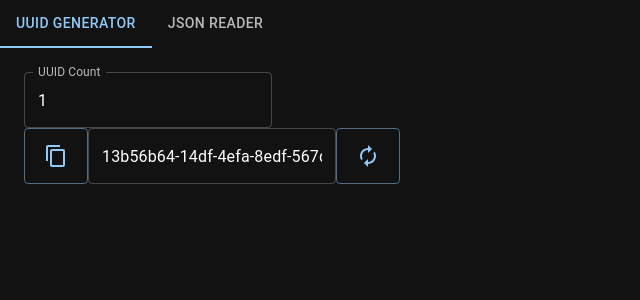
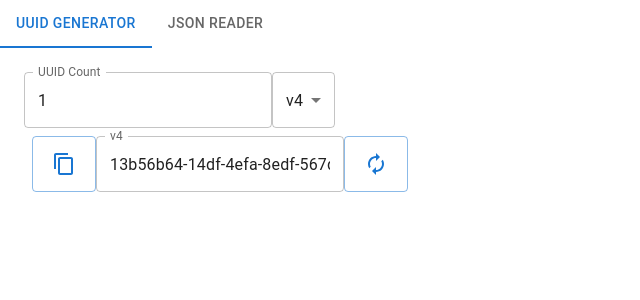
Before and after one commit to jeromel1978/devtools, a Next.js app: page / in a window 1280 px wide. Shown: the top 300 px of the page, without its empty margins (0-640 px from the left). Built offline with nearby package versions, Linux system fonts and the light colour scheme.

Commit message:
Theming and fixes

```diff
--- a/src/app/layout.tsx
+++ b/src/app/layout.tsx
@@ -3,7 +3,9 @@
 import Head from "next/head";
 import CssBaseline from "@mui/material/CssBaseline";
 import { ThemeProvider } from "@mui/material/styles";
-import { theme } from "../themes/theme";
+import ThemeLight from "../themes/light";
+import ThemeDark from "../themes/dark";
+import { useState } from "react";
 
 export const metadata = {
   title: "DevTools",
@@ -11,6 +13,7 @@ export const metadata = {
 };
 
 export default function RootLayout({ children }: { children: React.ReactNode }) {
+  const [DarkMode, setDarkMode] = useState<boolean>(window.matchMedia("(prefers-color-scheme: dark)").matches);
   return (
     <html lang="en">
       <Head>
@@ -19,7 +22,7 @@ export default function RootLayout({ children }: { children: React.ReactNode })
         <link rel="icon" href="/favicon.svg" type="image/svg+xml"></link>
       </Head>
       <body className="m-0 p-0">
-        <ThemeProvider theme={theme}>
+        <ThemeProvider theme={DarkMode ? ThemeDark : ThemeLight}>
           <CssBaseline />
           {children}
         </ThemeProvider>
--- a/src/app/page.tsx
+++ b/src/app/page.tsx
@@ -1,7 +1,7 @@
 "use client";
 import dynamic from "next/dynamic";
 import { Box, Tabs, Tab, Typography } from "@mui/material";
-import UUIDGenCount from "../components/uuidcounter";
+import UUIDOptions from "../components/uuidoptions";
 import UUIDGen from "../components/uuid";
 import JSONReader from "../components/jsonreader";
 import { useState } from "react";
@@ -41,16 +41,20 @@ const TabPanel = (props: TabPanelProps) => {
 };
 export default function Home() {
   const [value, setValue] = useState(0);
+  const [UUIDArray, setUUIDArray] = useState<any[]>(["1"]);
+  const [UUIDVersion, setUUIDVersion] = useState<number>(4);
 
   const handleChange = (event: React.SyntheticEvent, newValue: number) => {
     setValue(newValue);
   };
-  const [UUIDArray, setUUIDArray] = useState<any[]>(["1"]);
 
-  const UpdateUUDCount = (Num: number) => {
+  const UpdateUUIDCount = (Num: number) => {
     let U: number[] = [];
     for (let i = 0; i < Num; i++) U.push(i);
     setUUIDArray(U);
+  };
+  const UpdateUUIDVersion = (Num: number) => {
+    setUUIDVersion(Num);
   };
   return (
     <main className="flex">
@@ -59,10 +63,10 @@ export default function Home() {
         <Tab label="JSON Reader" />
       </Tabs>
       <TabPanel value={value} index={0}>
-        <UUIDGenCount onChange={UpdateUUDCount} />
+        <UUIDOptions onCountChange={UpdateUUIDCount} onVersionChange={UpdateUUIDVersion} />
         <Box sx={cssUUIDList}>
           {UUIDArray.map((a, index) => (
-            <UUIDGen key={index} />
+            <UUIDGen key={index} version={UUIDVersion} />
           ))}
         </Box>
       </TabPanel>
--- a/src/components/uuid.tsx
+++ b/src/components/uuid.tsx
@@ -1,19 +1,32 @@
-import { useState } from "react";
-import { v4 } from "uuid";
+import { useState, useEffect } from "react";
+import { v1, v4 } from "uuid";
 import { TextField, Button, Box, Typography } from "@mui/material";
 import AutorenewIcon from "@mui/icons-material/Autorenew";
 import ContentCopyIcon from "@mui/icons-material/ContentCopy";
 import Dialog from "@mui/material/Dialog";
 
-const cssContainer = { display: "flex", flexDirection: "row" };
+const cssContainer = { display: "flex", flexDirection: "row", padding: ".5rem" };
 const cssDialog = { display: "flex", flexDirection: "column", padding: ".5rem" };
 
-export const UUIDGenerator = () => {
-  const [UUID, setUUID] = useState<string>(v4());
+type Props = {
+  version: number;
+};
+
+export const UUIDGenerator = ({ version }: Props) => {
+  const [UUID, setUUID] = useState<string>("");
   const [isOpen, setIsOpen] = useState(false);
+  const Gen = (Version: number) => {
+    let Out: string = "";
+    if (Version === 1) Out = v1();
+    if (Version === 4) Out = v4();
+    return Out;
+  };
   const Regen = () => {
-    setUUID(v4());
+    setUUID(Gen(version));
   };
+  useEffect(() => {
+    setUUID(Gen(version));
+  }, [version]);
   const Copy = () => {
     navigator.clipboard.writeText(UUID);
     setIsOpen(true);
@@ -33,7 +46,7 @@ export const UUIDGenerator = () => {
       <Button onClick={Copy} variant="outlined">
         <ContentCopyIcon />
       </Button>
-      <TextField value={UUID} variant="outlined" />
+      <TextField value={UUID} variant="outlined" label={`v${version}`} />
       <Button onClick={Regen} variant="outlined">
         <AutorenewIcon />
       </Button>
--- a/src/components/uuidcounter.tsx
+++ /dev/null
@@ -1,23 +0,0 @@
-import { useState } from "react";
-import { TextField, Box } from "@mui/material";
-type Props = {
-  onChange: Function;
-};
-export const UUIDGenerator = ({ onChange }: Props) => {
-  const [UUID, setUUID] = useState<number>(1);
-
-  const Update = (Num: number) => {
-    setUUID(Num);
-    onChange(Num);
-  };
-  return (
-    <TextField
-      value={UUID}
-      variant="outlined"
-      type="number"
-      label="UUID Count"
-      onChange={(e) => Update(parseInt(e.target.value))}
-    />
-  );
-};
-export default UUIDGenerator;
--- /dev/null
+++ b/src/components/uuidoptions.tsx
@@ -0,0 +1,41 @@
+import { useState } from "react";
+import { TextField, Box, Select, MenuItem, InputLabel, FormControl } from "@mui/material";
+type Props = {
+  onCountChange: Function;
+  onVersionChange: Function;
+};
+export const UUIDOptions = ({ onCountChange, onVersionChange }: Props) => {
+  const [Count, setCount] = useState<number>(1);
+  const [Version, setVersion] = useState<number>(4);
+
+  const UpdateCount = (Num: number) => {
+    setCount(Num);
+    onCountChange(Num);
+  };
+  const UpdateVersion = (Num: number) => {
+    setVersion(Num);
+    onVersionChange(Num);
+  };
+  return (
+    <Box>
+      <TextField
+        value={Count}
+        variant="outlined"
+        type="number"
+        label="UUID Count"
+        onChange={(e) => UpdateCount(parseInt(e.target.value))}
+      />
+      <Select
+        id="demo-simple-select"
+        variant="outlined"
+        value={Version}
+        label="Version"
+        onChange={(e) => UpdateVersion(e.target.value as number)}
+      >
+        <MenuItem value={1}>v1</MenuItem>
+        <MenuItem value={4}>v4</MenuItem>
+      </Select>
+    </Box>
+  );
+};
+export default UUIDOptions;
--- a/src/themes/theme.tsx
+++ b/src/themes/dark.tsx
@@ -8,3 +8,4 @@ export const theme = createTheme({
     // },
   },
 });
+export default theme;
--- /dev/null
+++ b/src/themes/light.tsx
@@ -0,0 +1,12 @@
+"use client";
+import { createTheme } from "@mui/material/styles";
+export const theme = createTheme({
+  palette: {
+    mode: "light",
+    // primary: {
+    //   main: "#fcba03",
+    // },
+  },
+});
+
+export default theme;
```
Also changed, not shown: src/pages/_index.tsx (deleted, +0 -49 lines).
